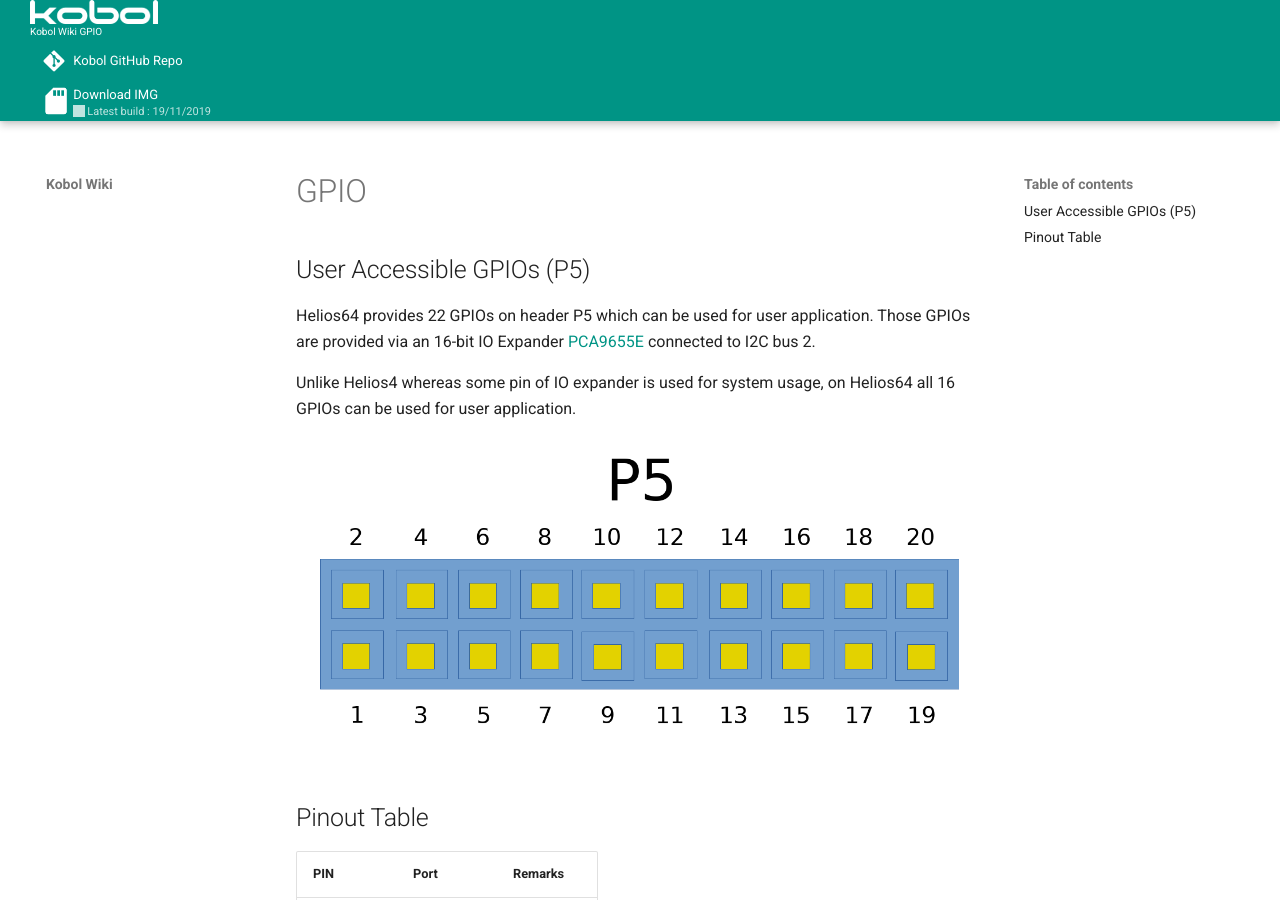
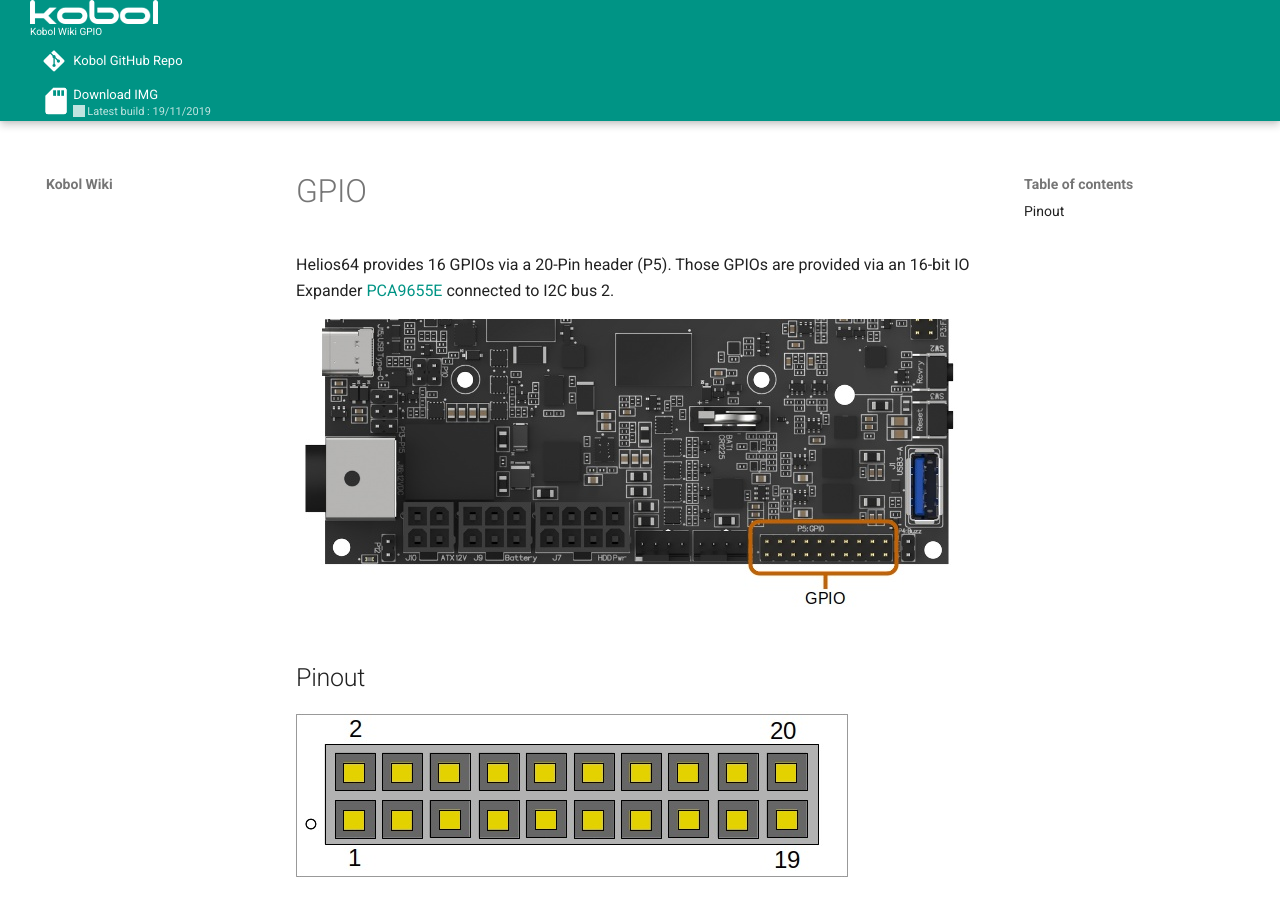
Before and after one commit to kobol-io/wiki, an MkDocs documentation site: the page built from docs/helios64/gpio.md, in a window 1280 px wide and 900 px high. Built offline with MkDocs 1.6.1 and Material for MkDocs 9.7.7, drawn with Linux system fonts in a browser that asks for light colours.

Commit message:
Update Hardweare GPIO page

```diff
--- a/docs/helios64/gpio.md
+++ b/docs/helios64/gpio.md
@@ -1,13 +1,10 @@
-## User Accessible GPIOs (P5)
+Helios64 provides 16 GPIOs via a 20-Pin header (P5). Those GPIOs are provided via an 16-bit IO Expander [PCA9655E](http://www.onsemi.com/PowerSolutions/product.do?id=PCA9655E) connected to I2C bus 2.
 
-Helios64 provides 22 GPIOs on header P5 which can be used for user application.
-Those GPIOs are provided via an 16-bit IO Expander [PCA9655E](http://www.onsemi.com/PowerSolutions/product.do?id=PCA9655E) connected to I2C bus 2.
+![GPIO](/helios64/img/gpio/gpio.jpg)
 
-Unlike Helios4 whereas some pin of IO expander is used for system usage, on Helios64 all 16 GPIOs can be used for user application.
+## Pinout
 
-![P5 Pinout](/helios64/img/gpio/gpio.jpg)
-
-## Pinout Table
+![P5 Pinout](/helios64/img/gpio/gpio_pinout.jpg)
 
 | PIN | Port | Remarks |
 |-----|------|-------------|
```
Also changed, not shown: docs/helios64/img/gpio/gpio.jpg, docs/helios64/img/gpio/gpio_pinout.jpg (added).
